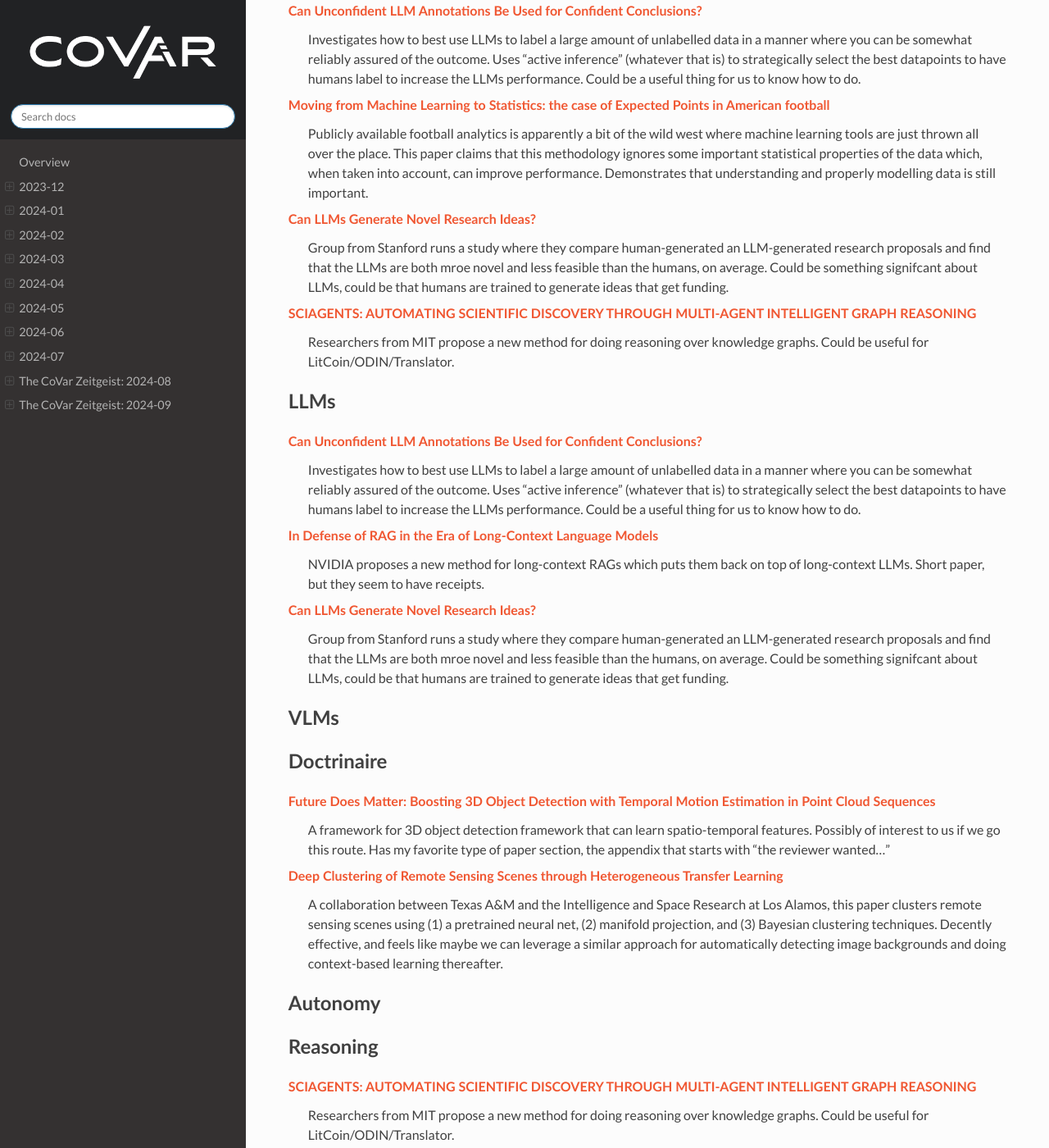
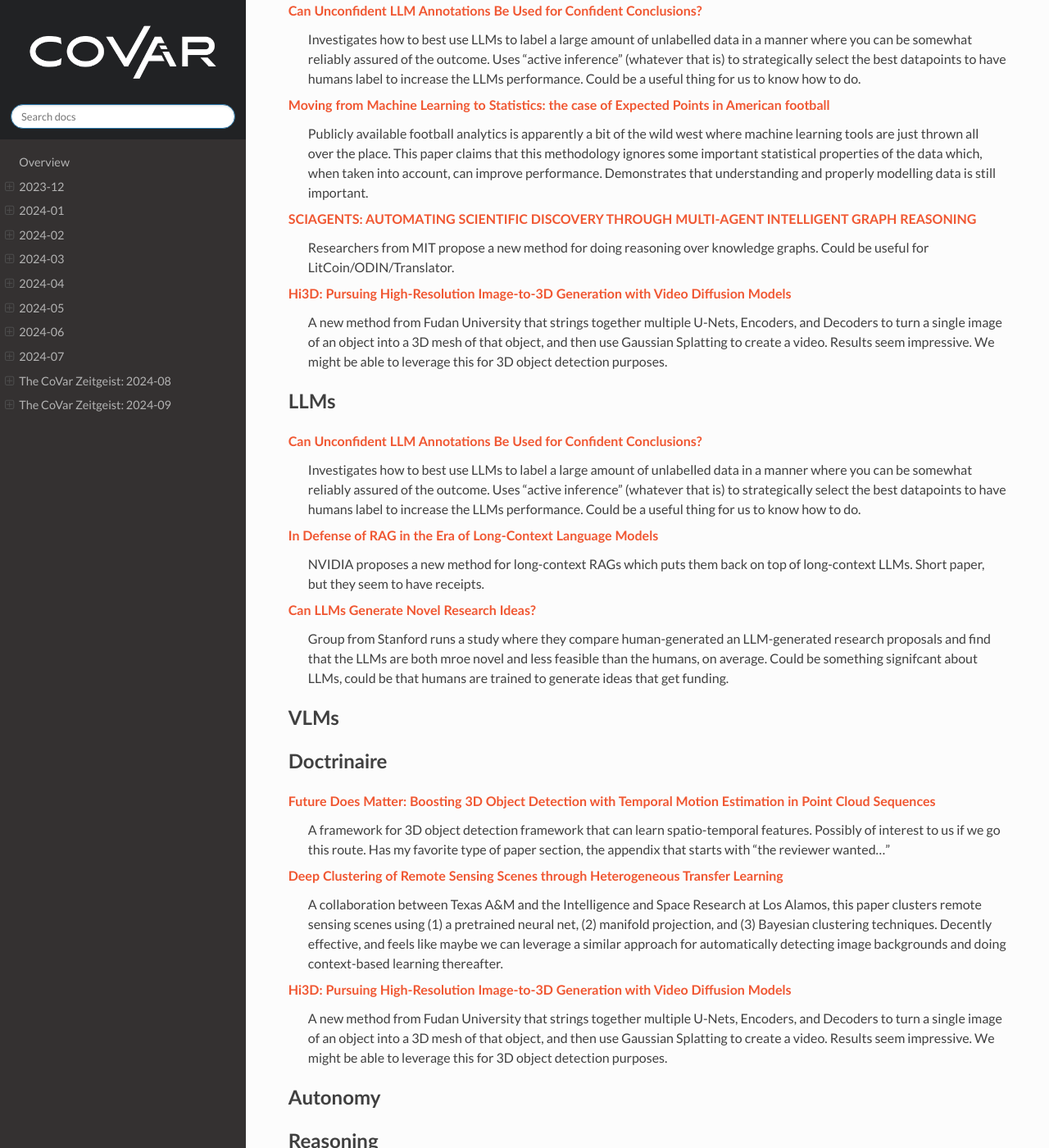
Before and after one commit to covartech/zeitgeist, a Sphinx documentation site: the page built from docs/issues/2024-10.rst, in a window 1280 px wide and 1400 px high, scrolled down 387 px. Shown: the whole window at 82% size. Built offline with Sphinx 7.4.7 and the Read the Docs theme 2.0.0, drawn with Linux system fonts in a browser that asks for light colours; some of the changed text lies outside the part shown.

Commit message:
Update 2024_09_12

```diff
--- a/docs/issues/2024-10.rst
+++ b/docs/issues/2024-10.rst
@@ -16,11 +16,11 @@
 `Moving from Machine Learning to Statistics: the case of Expected Points in American football <https://arxiv.org/pdf/2409.04889>`_
     Publicly available football analytics is apparently a bit of the wild west where machine learning tools are just thrown all over the place.  This paper claims that this methodology ignores some important statistical properties of the data which, when taken into account, can improve performance.  Demonstrates that understanding and properly modelling data is still important.
 
-`Can LLMs Generate Novel Research Ideas? <https://arxiv.org/pdf/2409.04109>`_
-    Group from Stanford runs a study where they compare human-generated an LLM-generated research proposals and find that the LLMs are both mroe novel and less feasible than the humans, on average.  Could be something signifcant about LLMs, could be that humans are trained to generate ideas that get funding.
-
 `SCIAGENTS: AUTOMATING SCIENTIFIC DISCOVERY THROUGH MULTI-AGENT INTELLIGENT GRAPH REASONING <https://arxiv.org/pdf/2409.05556>`_
     Researchers from MIT propose a new method for doing reasoning over knowledge graphs.  Could be useful for LitCoin/ODIN/Translator.
+
+`Hi3D: Pursuing High-Resolution Image-to-3D Generation with Video Diffusion Models <https://arxiv.org/pdf/2409.07452>`_
+    A new method from Fudan University that strings together multiple U-Nets, Encoders, and Decoders to turn a single image of an object into a 3D mesh of that object, and then use Gaussian Splatting to create a video.  Results seem impressive.  We might be able to leverage this for 3D object detection purposes.
 
 LLMs
 ----
@@ -43,6 +43,9 @@
 
 `Deep Clustering of Remote Sensing Scenes through Heterogeneous Transfer Learning <https://arxiv.org/pdf/2409.03938>`_
     A collaboration between Texas A&M and the Intelligence and Space Research at Los Alamos, this paper clusters remote sensing scenes using (1) a pretrained neural net, (2) manifold projection, and (3) Bayesian clustering techniques.  Decently effective, and feels like maybe we can leverage a similar approach for automatically detecting image backgrounds and doing context-based learning thereafter.
+
+`Hi3D: Pursuing High-Resolution Image-to-3D Generation with Video Diffusion Models <https://arxiv.org/pdf/2409.07452>`_
+    A new method from Fudan University that strings together multiple U-Nets, Encoders, and Decoders to turn a single image of an object into a 3D mesh of that object, and then use Gaussian Splatting to create a video.  Results seem impressive.  We might be able to leverage this for 3D object detection purposes.
 
 Autonomy
 --------
@@ -94,10 +97,16 @@
 `Moving from Machine Learning to Statistics: the case of Expected Points in American football <https://arxiv.org/pdf/2409.04889>`_
     Publicly available football analytics is apparently a bit of the wild west where machine learning tools are just thrown all over the place.  This paper claims that this methodology ignores some important statistical properties of the data which, when taken into account, can improve performance.  Demonstrates that understanding and properly modelling data is still important.
 
+`A Framework for Predicting the Impact of Game Balance Changes through Meta Discovery <https://arxiv.org/pdf/2409.07340>`_
+    A cool paper that uses RL algorithms to simulate the metagame on Pokemon Showdown, with an interest in simulating metagames after certain pokemon are banned.
+
 New Models
 --------
 `OLMoE: Open Mixture-of-Experts Language Models <https://arxiv.org/pdf/2409.02060>`_
     A 7B parameter mixture of experts model that uses only 1B parameters per input token.  Claims to outperform all similarly-sized models and even some bigger ones (shock).  Weights are available.
 
+`Introducing OpenAI o1-preview <https://openai.com/index/learning-to-reason-with-llms/>`_
+    OpenAI gets LLMs to be much better at reasoning by training them to think about things before they answer.  Simple idea, but the results are incredibly impressive.
+
 Lunch and Learn
 ---------------
```
